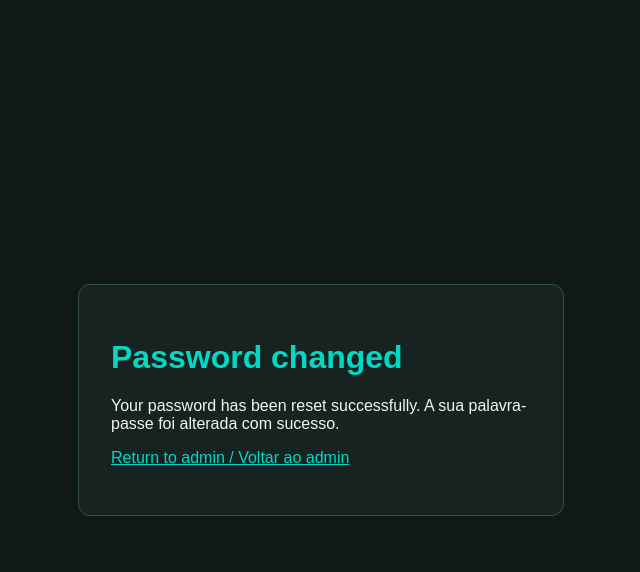
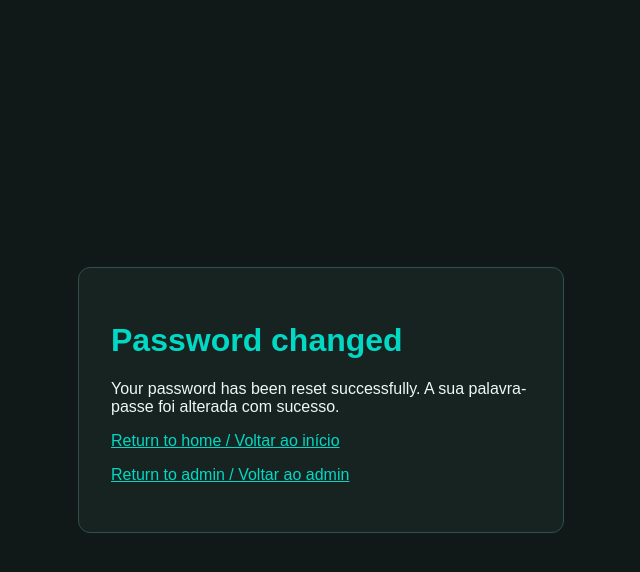
Before and after one commit to joaojacinto/website_mom, a Django app: page /accounts/reset/done/ in a window 1280 px wide. Shown: the top 572 px of the page, without its empty margins (319-959 px from the left). Run offline with Django 5.2, Linux system fonts and the light colour scheme.

Commit message:
Fix password reset navigation links
Co-authored-by: Copilot App <223556219+Copilot@users.noreply.github.com>

```diff
--- a/shop_project/catalog/tests.py
+++ b/shop_project/catalog/tests.py
@@ -221,6 +221,12 @@ class PasswordResetTests(TestCase):
 
         self.assertContains(response, 'href="/accounts/password_reset/"')
 
+    def test_password_reset_complete_links_to_home_and_admin_login(self):
+        response = self.client.get("/accounts/reset/done/")
+
+        self.assertContains(response, 'href="/"')
+        self.assertContains(response, 'href="/admin/login/"')
+
     def test_admin_user_can_reset_password_without_revealing_unknown_email(self):
         response = self.client.post(
             "/accounts/password_reset/",
--- a/shop_project/catalog/templates/registration/password_reset_complete.html
+++ b/shop_project/templates/registration/password_reset_complete.html
@@ -5,7 +5,8 @@
   <main style="width:min(420px,calc(100% - 40px)); padding:32px; border:1px solid #31504c; border-radius:12px; background:#172321;">
     <h1 style="color:#01d9c4;">Password changed</h1>
     <p>Your password has been reset successfully. A sua palavra-passe foi alterada com sucesso.</p>
-    <p><a href="/admin/" style="color:#01d9c4;">Return to admin / Voltar ao admin</a></p>
+    <p><a href="{% url 'home' %}" style="color:#01d9c4;">Return to home / Voltar ao início</a></p>
+    <p><a href="{% url 'admin:login' %}" style="color:#01d9c4;">Return to admin / Voltar ao admin</a></p>
   </main>
 </body>
 </html>
```
